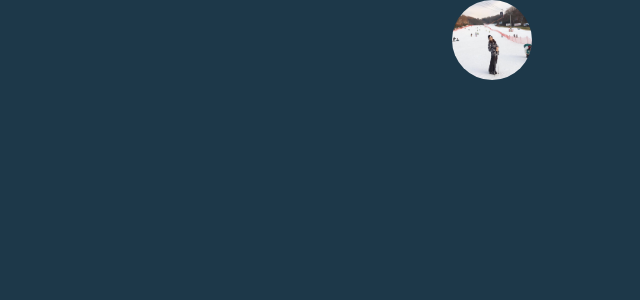
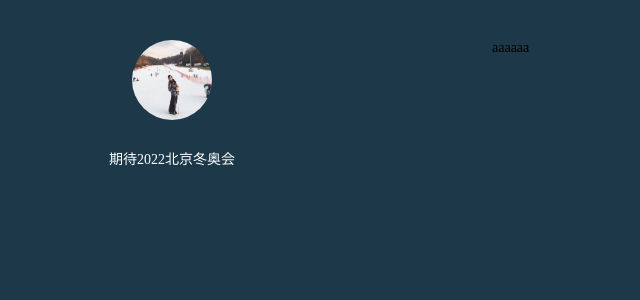
Before and after one commit to keter0202/keter0202.github.io, a Vue app: page /#/fan-ling in a window 1280 px wide. Shown: the top 300 px of the page, without its empty margins (148-788 px from the left). Built offline with nearby package versions, Linux system fonts and the light colour scheme.

Commit message:
fan-ling index change

```diff
--- a/src/assets/common.scss
+++ b/src/assets/common.scss
@@ -11,6 +11,10 @@ a{
   text-decoration: none;
 }
 
+p{
+  margin: 0;
+}
+
 ul{
   margin: 0;
   li{
--- a/src/views/fan_ling/index.vue
+++ b/src/views/fan_ling/index.vue
@@ -1,12 +1,38 @@
 <template>
   <div class="fan-ling" :style="{width: width, height: height}">
+    <!-- 内容 -->
+    <el-row v-if="view.viewBool">
+      <el-row class="top">
+        <el-col :span="12">
           <el-row>
             <el-col :span="24">
               <div class="logo">
-          <img src="../../assets/avatar_fl.jpg" :class="{'img-active': imgBool}" @mouseover="imgMove">
+                <img src="../../assets/avatar_fl.jpg">
               </div>
+              <p class="title">期待2022北京冬奥会</p>
             </el-col>
           </el-row>
+        </el-col>
+        <el-col :span="12">
+          <el-row v-if="isBirth">
+            生日快乐
+          </el-row>
+          <el-row v-else>
+            aaaaaa
+          </el-row>
+        </el-col>
+      </el-row>
+    </el-row>
+    <!-- 验证密码弹窗 -->
+    <el-dialog
+      title="请输入密码"
+      :visible.sync="view.isShow"
+      width="30%">
+      <el-input v-model="view.password"></el-input>
+      <span slot="footer" class="dialog-footer">
+        <el-button type="primary" @click="checkPassword">确 定</el-button>
+      </span>
+    </el-dialog>
   </div>
 </template>
 
@@ -15,24 +41,28 @@ export default {
   name: 'fanLing',
   data () {
     return {
-      imgBool: false,
-      width: null,
-      height: null,
-      timer: true
+      view: { // 视图控制
+        viewBool: true,
+        isShow: false,
+        password: ''
+      },
+      width: null, // 宽度
+      height: null, // 高度
+      timer: true, // 屏幕高宽控制
+      isBirth: false
     }
   },
   created () {
     this.getWidthheight()
+    this.getDate()
   },
   mounted () {
+    // 监听窗口变化
     window.onresize = () => {
       this.getWidthheight()
     }
   },
   methods: {
-    imgMove () {
-      this.imgBool = !this.imgBool
-    },
     // 获取浏览器高度宽度
     getWidthheight () {
       if (this.timer) {
@@ -45,6 +75,30 @@ export default {
           this.timer = true
         }, 400)
       }
+    },
+    // 获取时间
+    getDate () {
+      let date = new Date()
+      let m = date.getMonth() + 1 > 10 ? date.getMonth() + 1 : '0' + (date.getMonth() + 1)
+      let d = date.getDate() > 10 ? date.getDate() : '0' + date.getDate()
+      let now = m + '-' + d
+      if (now === '11-27') {
+        this.isBirth = true
+      } else {
+        this.isBirth = false
+      }
+    },
+    // 检查密码
+    checkPassword () {
+      if (this.view.password === 'fl') {
+        this.view.isShow = false
+        this.view.viewBool = true
+      } else {
+        this.$message({
+          message: '输入错误了哦~',
+          type: 'warning'
+        })
+      }
     }
   }
 }
@@ -54,7 +108,11 @@ export default {
 .fan-ling{
   // width: 100%;
   // height: auto;
+  font-size: 14px;
   background-color: #1d3849;
+  overflow: hidden;
+  .top{
+    margin-top: 40px;
     .logo{
       width: 80px;
       height: 80px;
@@ -64,11 +122,19 @@ export default {
         width: 100%;
         height: 100%;
         border-radius: 100%;
-      transition: all .5s;
+        transition: all .8s;
         cursor: pointer;
-      &.img-active{
-        transform: translateX(-160px);
+        &:hover{
+          transform: rotateY(180deg);
         }
+      }
+    }
+    .title{
+      margin: 0;
+      height: 80px;
+      line-height: 80px;
+      text-align: center;
+      color: #fff;
     }
   }
 }
--- a/src/views/home/index.vue
+++ b/src/views/home/index.vue
@@ -1,8 +1,5 @@
 <template>
   <div class="home">
-    home<br >
-    this is my own website<br >
-    i want everything will be better
     {{note}}
   </div>
 </template>
@@ -13,7 +10,7 @@ export default {
   inject: ['reload'], // 注入依赖，刷新当前页面
   data () {
     return {
-      note: ''
+      note: '那美好的仗我已经打完了，应行的路我已行尽了，当守的道我守住了。从此以后，有公义的冠冕为你留存'
     }
   }
 }
```
Also changed, not shown: package.json (+5 -2 lines), src/assets/bj.jpg (deleted). Lines whose indentation alone changed are shown as unchanged.
